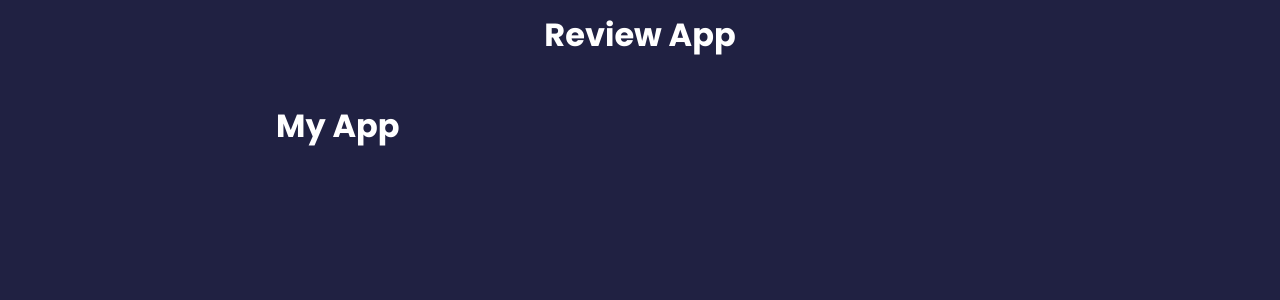
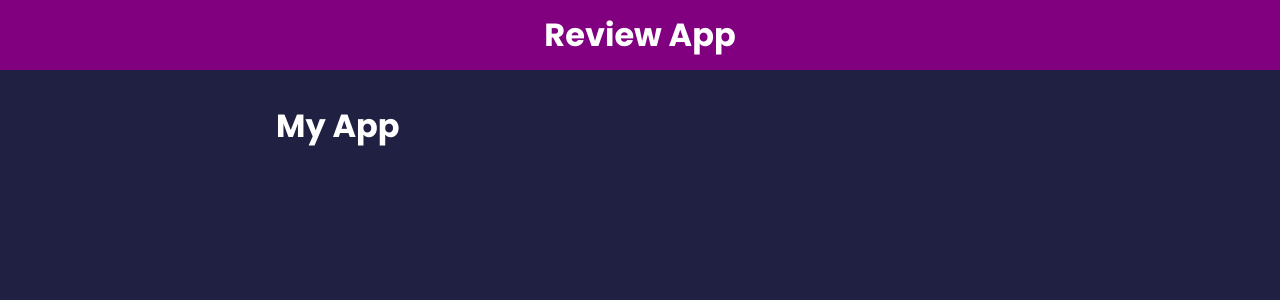
Before and after one commit to BnodpriA/review-app, a React (Create React App) app: page / in a window 1280 px wide. Shown: the top 300 px of the page. Built offline with nearby package versions, Linux system fonts and the light colour scheme.

Commit message:
testing inline styling, style should be used with double braces, kebab-case should be replace by camelCase for css property

```diff
--- a/src/components/Header.jsx
+++ b/src/components/Header.jsx
@@ -3,7 +3,7 @@ import PropTypes from 'prop-types'
 
 function Header(props) {
   return (
-    <header>
+    <header style={{ backgroundColor: 'purple', color: 'white'}}>
         <div className="container">
             <h1>{props.text}</h1>
         </div>
```
